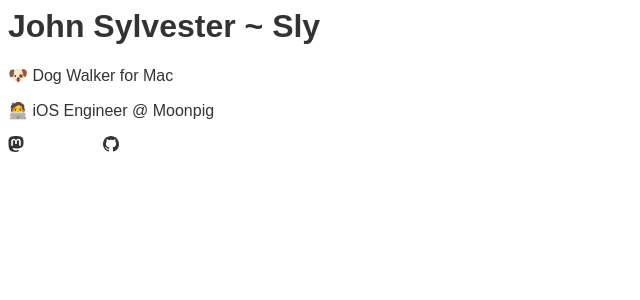
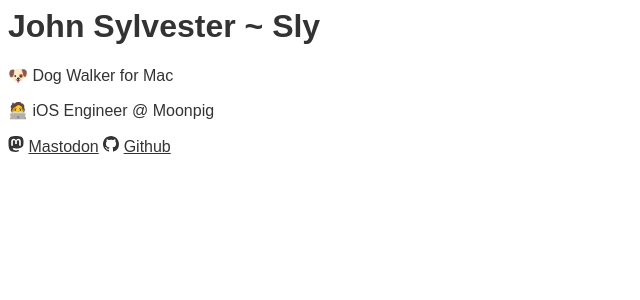
Before and after one commit to mrjohnsly/sly.dev, a Node project: template templates/index.mustache in a window 1280 px wide. Shown: the top 300 px of the page, without its empty margins (0-640 px from the left). Run offline with Node 20 templates, Linux system fonts and the light colour scheme; the template is opened without the code that fills it, so the values that code supplies are empty.

Commit message:
Update link color to text color

```diff
--- a/templates/index.mustache
+++ b/templates/index.mustache
@@ -26,11 +26,11 @@
 		}
 
 		a {
-			color: var(--bg-color);
+			color: var(--text-color);
 		}
 
 		a svg {
-			color: var(--bg-color);
+			color: var(--text-color);
 		}
 	</style>
 </head>
```
